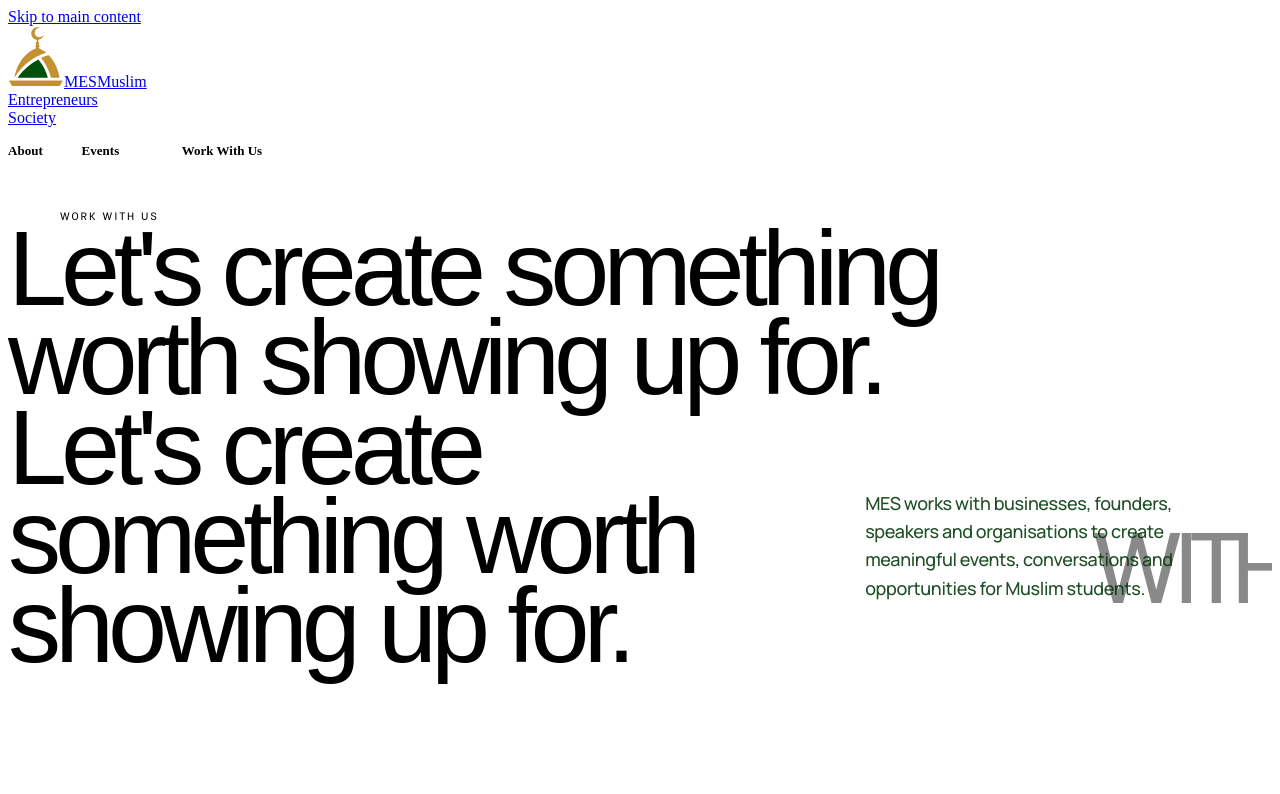
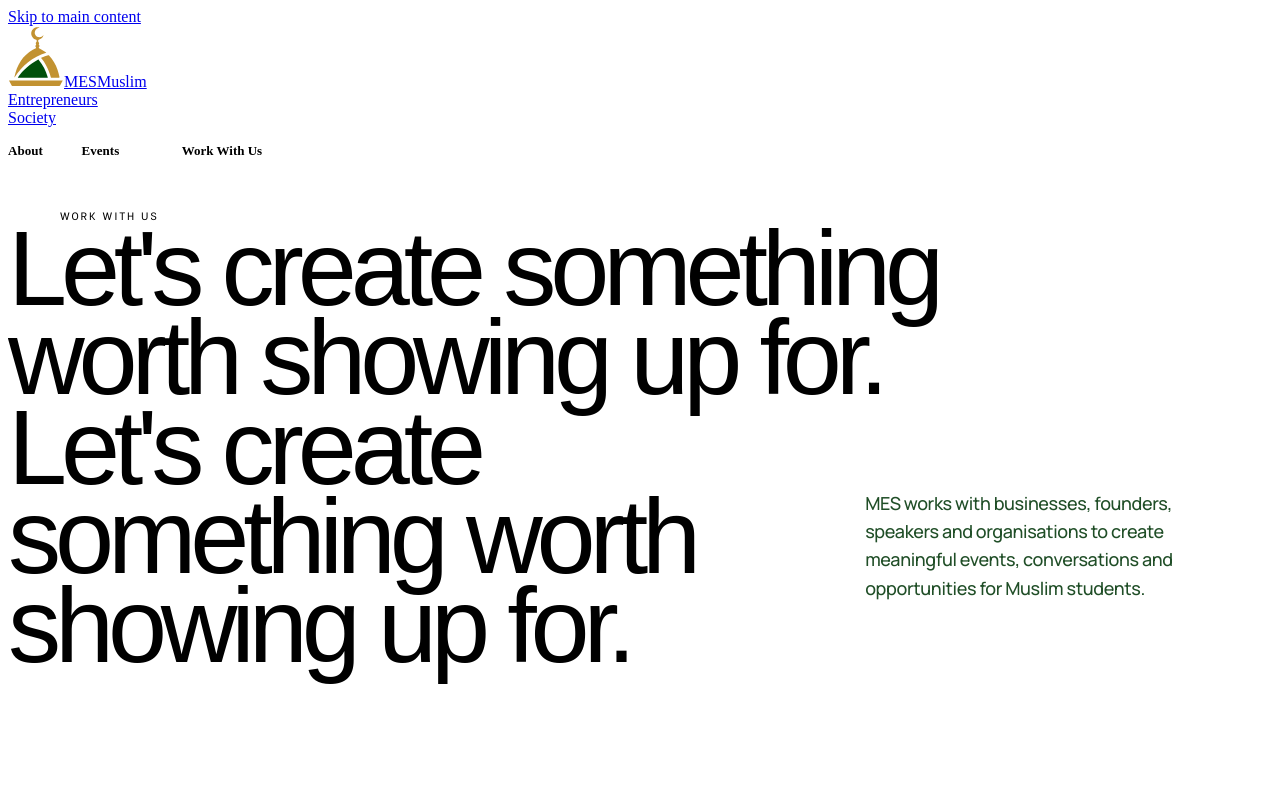
Before and after one commit to ateeqrehman360/MES-Website, a Next.js app: page /work-with-us in a window 1280 px wide. Shown: the top 794 px of the page. Built offline with nearby package versions, Linux system fonts and the light colour scheme; a web font is replaced by a local one.

Commit message:
remove decorative with fragment

```diff
--- a/src/components/sections/work-with-us-hero.tsx
+++ b/src/components/sections/work-with-us-hero.tsx
@@ -35,9 +35,6 @@ export function WorkWithUsHero() {
 
         <div className="work-with-us-hero__structure" aria-hidden="true">
           <span className="work-with-us-hero__structure-rule" data-reveal="rule" />
-          <span className="work-with-us-hero__structure-word" data-reveal="word">
-            WITH
-          </span>
         </div>
       </div>
     </WorkWithUsHeroMotion>
--- a/src/styles/work-with-us.css
+++ b/src/styles/work-with-us.css
@@ -81,15 +81,6 @@
     width: min(38vw, 8rem);
     height: 1px;
     background: var(--mes-gold);
-  }
-
-  .work-with-us-hero__structure-word {
-    margin-inline-end: -0.06em;
-    font-family: var(--font-hero-kommon), Arial, Helvetica, sans-serif;
-    font-size: clamp(2rem, 11vw, 3.5rem);
-    font-weight: 400;
-    letter-spacing: -0.08em;
-    line-height: 0.72;
   }
 
   @media (min-width: 48rem) {
@@ -183,14 +174,6 @@
       width: min(9vw, 8rem);
     }
 
-    .work-with-us-hero__structure-word {
-      position: absolute;
-      inset-inline-end: clamp(-0.5rem, -0.8vw, -0.15rem);
-      inset-block-end: calc(100% + clamp(2.5rem, 7svh, 5rem));
-      font-size: clamp(4.5rem, 8vw, 8rem);
-      letter-spacing: -0.11em;
-      opacity: 0.46;
-    }
   }
 
   @media (prefers-reduced-motion: no-preference) {
@@ -220,9 +203,6 @@
       transform-origin: left center;
     }
 
-    .work-with-us-hero[data-revealed="true"] [data-reveal="word"] {
-      animation-delay: 320ms;
-    }
   }
 
   @keyframes work-with-us-reveal {
```
